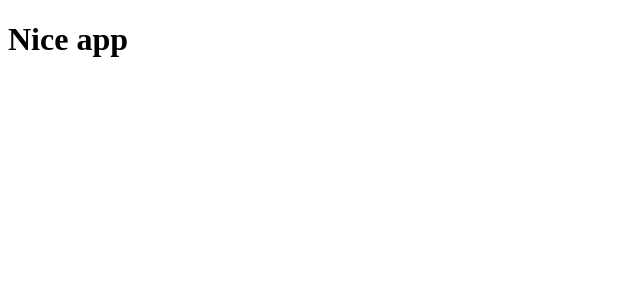
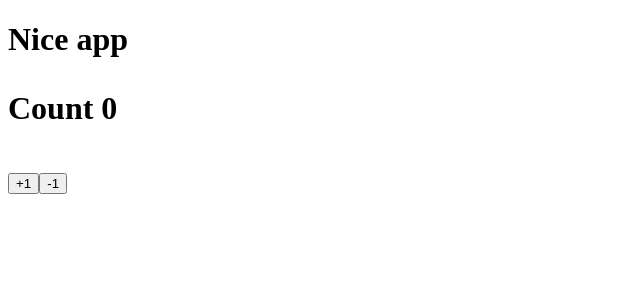
Before and after one commit to Ghersi75/personal-site, a React (Create React App) app: page / in a window 1280 px wide. Shown: the top 300 px of the page, without its empty margins (0-640 px from the left). Built offline with nearby package versions, Linux system fonts and the light colour scheme.

Commit message:
Added count button

```diff
--- a/src/App.tsx
+++ b/src/App.tsx
@@ -1,9 +1,11 @@
 import React from "react";
+import Button from "./Components/Button.tsx";
 
 export default function App() {
     return(
         <h1>
             Nice app
+            <Button />
         </h1>
     );
 }
--- /dev/null
+++ b/src/Components/Button.tsx
@@ -0,0 +1,23 @@
+import React, { useState } from "react";
+
+export default function Button(props) {
+    const [count, setCount] = useState(0);
+
+    const handleIncreaseButton = () => {
+        setCount(count + 1);
+    }
+
+    const handleDecreaseButton = () => {
+        if (count > 0) {
+            setCount(count - 1);
+        }
+    }
+
+    return(
+        <div>
+            <p>Count {count}</p>
+            <button onClick={handleIncreaseButton}>+1</button>
+            <button onClick={handleDecreaseButton}>-1</button>
+        </div>
+    );
+}
```
